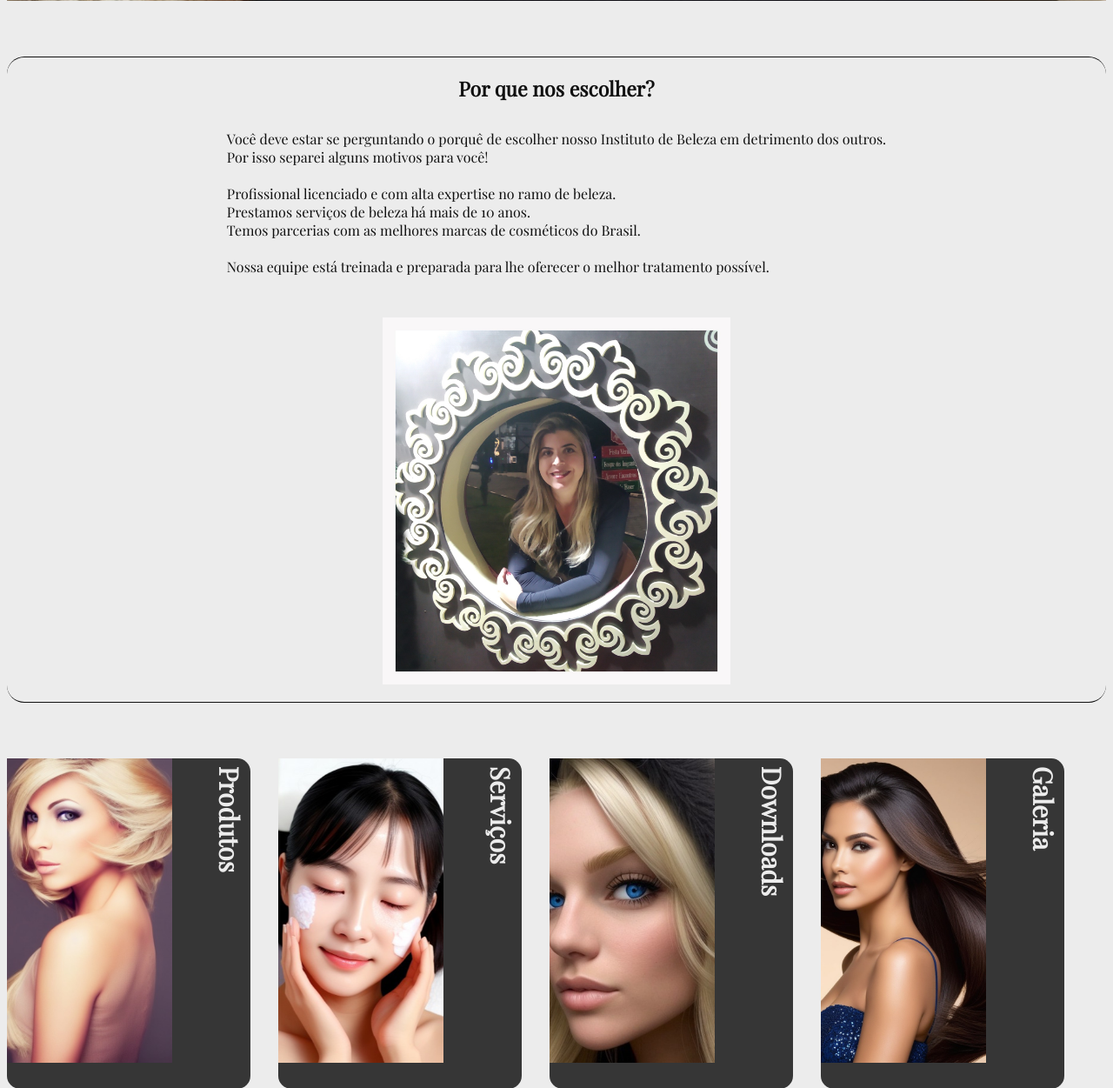
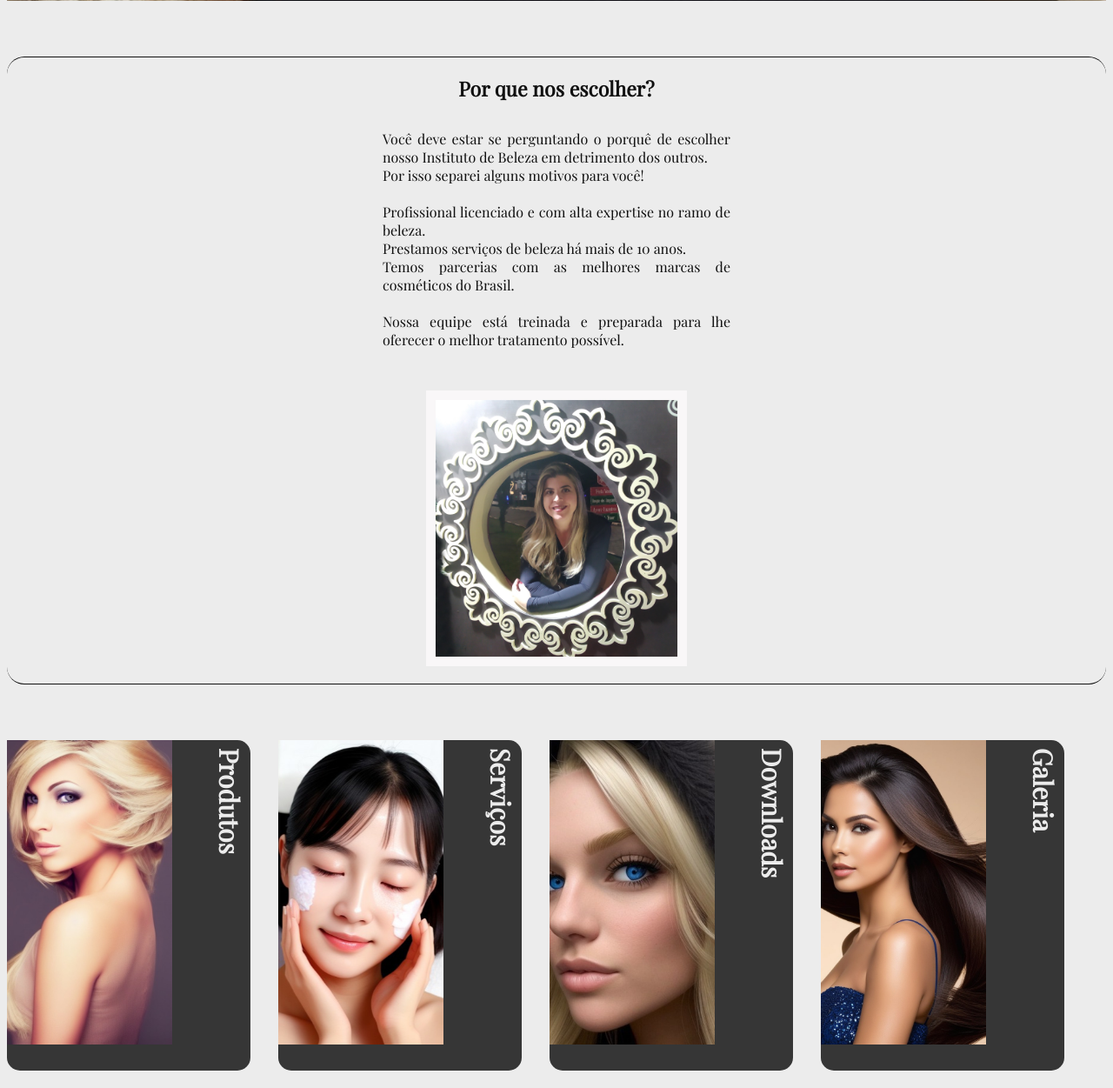
Before and after one commit to JoaoPGOS/IBMS, a Flask app: page / in a window 1280 px wide. Shown: the part 1114-2365 px from the top of the page at 87% size. Run offline with Flask 3, Linux system fonts and the light colour scheme.

Commit message:
resizing

```diff
--- a/static/css/style.css
+++ b/static/css/style.css
@@ -170,10 +170,11 @@ body::-webkit-scrollbar-thumb {
 .container .box .content{
     display: flex;
     flex-direction: column;
+    max-width: 400px;
 }
 
 .container .content .aboutusimg{
-    width: 400px;
+    width: 300px;
     align-self: center;
 }
 
@@ -243,7 +244,7 @@ body::-webkit-scrollbar-thumb {
         display: flex;
         flex-direction: row;
     }
-    .container .content video{
+    .container .content img{
         width: 600px;
 
     }
```
